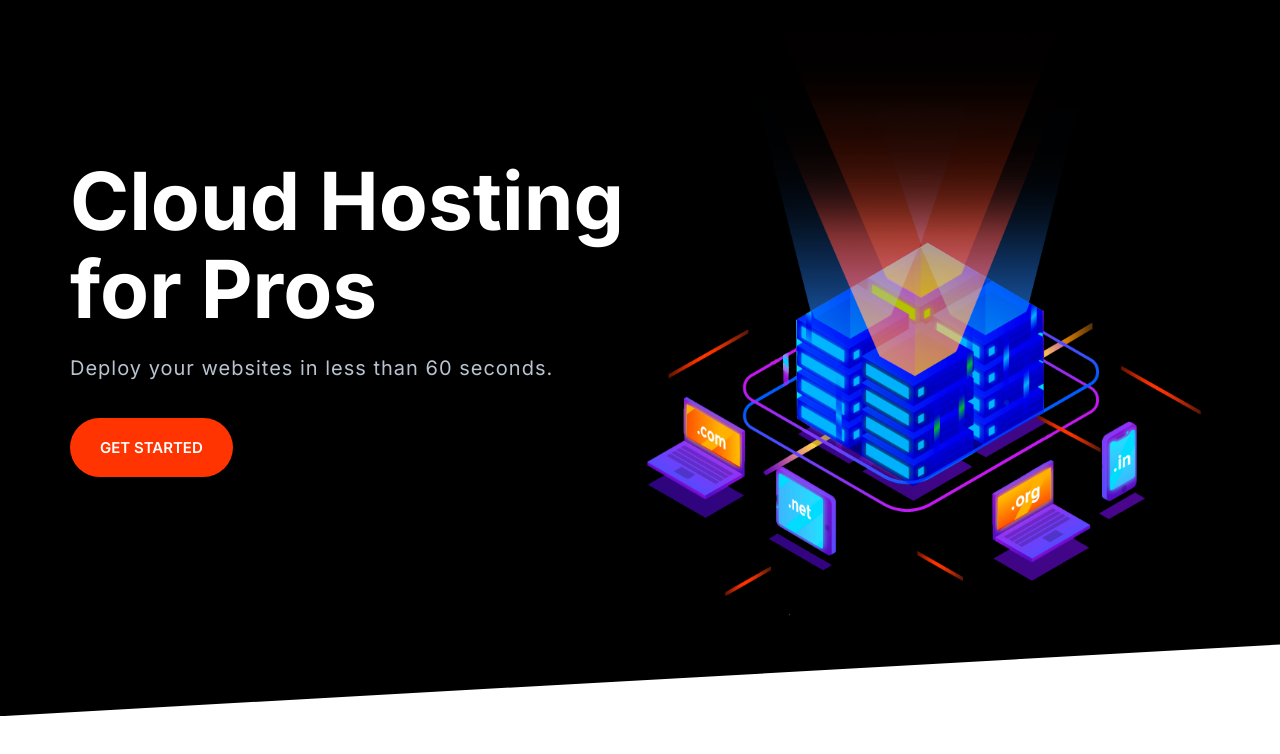
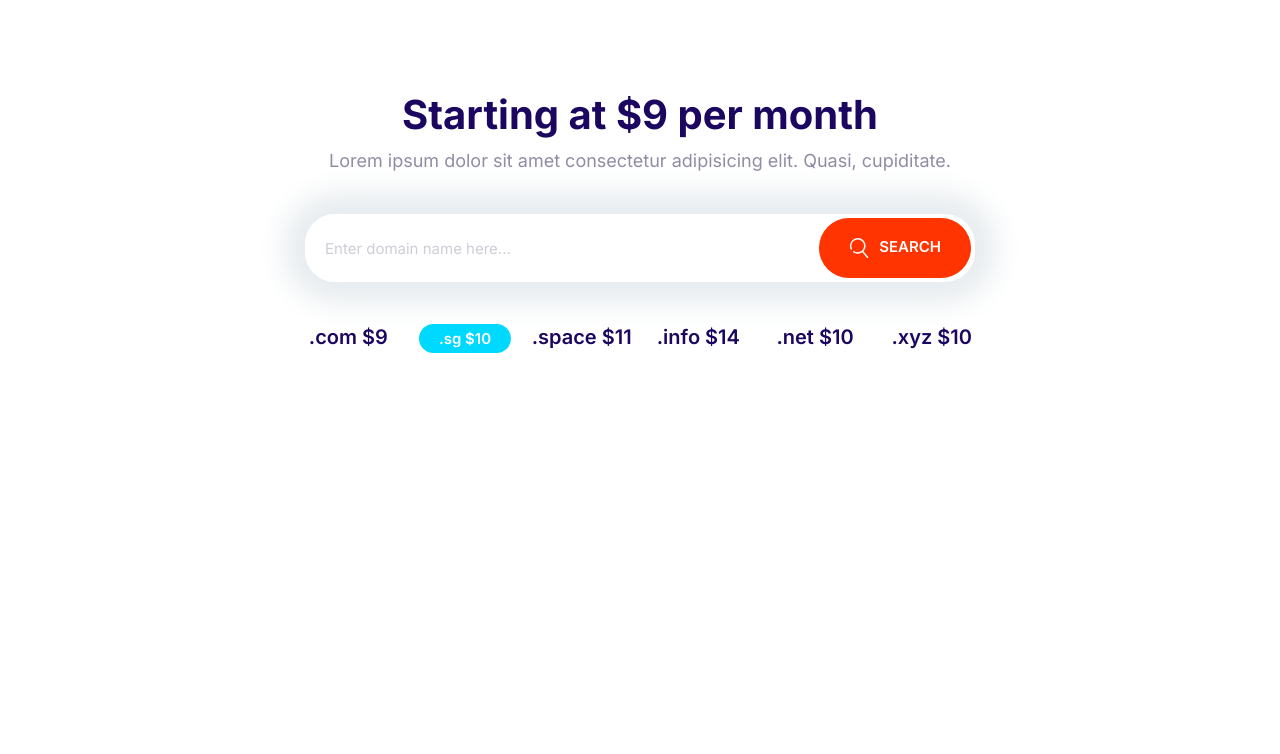
Before and after one commit to subrotoice/figma-to-html, a plain HTML site: page index.html in a window 1280 px wide. Drawn offline with Linux system fonts and the light colour scheme.

Commit message:
Domain Block

```diff
--- a/css/style.css
+++ b/css/style.css
@@ -219,10 +219,18 @@ a {
   font-size: 1.8rem;
   font-weight: 600;
   margin: 1rem 0;
+  outline: 0;
   padding: 2rem 3rem;
   text-align: center;
   text-transform: uppercase;
   white-space: nowrap;
+}
+
+.btn .icon {
+  width: 2rem;
+  height: 2rem;
+  margin-right: 1rem;
+  vertical-align: middle;
 }
 
 .btn--primary {
@@ -309,7 +317,7 @@ a {
 .input-group .input {
   flex-grow: 1;
   border: 0;
-  padding: 1.5rem 1rem;
+  padding: 1.5rem 2rem;
 }
 
 .input-group .btn {
@@ -714,3 +722,28 @@ a {
     align-self: center;
   }
 }
+
+/* Domain Block */
+.block-domain .input-group {
+  box-shadow: 0 0 30px 20px #e6ebee;
+  border: 0;
+  margin: 4rem auto;
+  max-width: 670px;
+}
+
+.block-domain__prices {
+  display: grid;
+  grid-template-columns: repeat(3, 1fr);
+  grid-template-rows: repeat(2, 6rem);
+  justify-items: center;
+  font-size: 2rem;
+  font-weight: 600;
+  max-width: 700px;
+  margin: 0 auto;
+}
+
+@media screen and (min-width: 768px) {
+  .block-domain__prices {
+    grid-template-columns: repeat(auto-fit, minmax(10rem, 1fr));
+  }
+}
--- a/index.html
+++ b/index.html
@@ -14,18 +14,35 @@
     <link rel="stylesheet" href="css/style.css" />
   </head>
   <body>
-    <section class="block block--dark block--skewed-left hero">
-      <div class="container grid grid--1x2">
-        <header class="block__header hero__content">
-          <h1 class="block__heading">Cloud Hosting for Pros</h1>
-          <p class="hero__tagline">
-            Deploy your websites in less than 60 seconds.
-          </p>
-          <a href="#" class="btn btn--accent btn--stretched">Get Started</a>
-        </header>
-        <img class="hero__image" src="./images/banner.png" alt="" />
+    <div class="section block container block-domain">
+      <header class="block__header">
+        <h2>Starting at $9 per month</h2>
+        <p>
+          Lorem ipsum dolor sit amet consectetur adipisicing elit. Quasi,
+          cupiditate.
+        </p>
+      </header>
+      <div class="input-group">
+        <input
+          type="text"
+          class="input"
+          placeholder="Enter domain name here..."
+        />
+        <button class="btn btn--accent">
+          <svg class="icon icon--white">
+            <use xlink:href="images/sprite.svg#search"></use></svg
+          >Search
+        </button>
       </div>
-    </section>
+      <ul class="list block-domain__prices">
+        <li>.com $9</li>
+        <li><span class="badge badge--secondary">.sg $10</span></li>
+        <li>.space $11</li>
+        <li>.info $14</li>
+        <li>.net $10</li>
+        <li>.xyz $10</li>
+      </ul>
+    </div>
     <script src="./js/main.js"></script>
   </body>
 </html>
```
Also changed, not shown: components/domain.html (added, +25 -0 lines), README.md.
